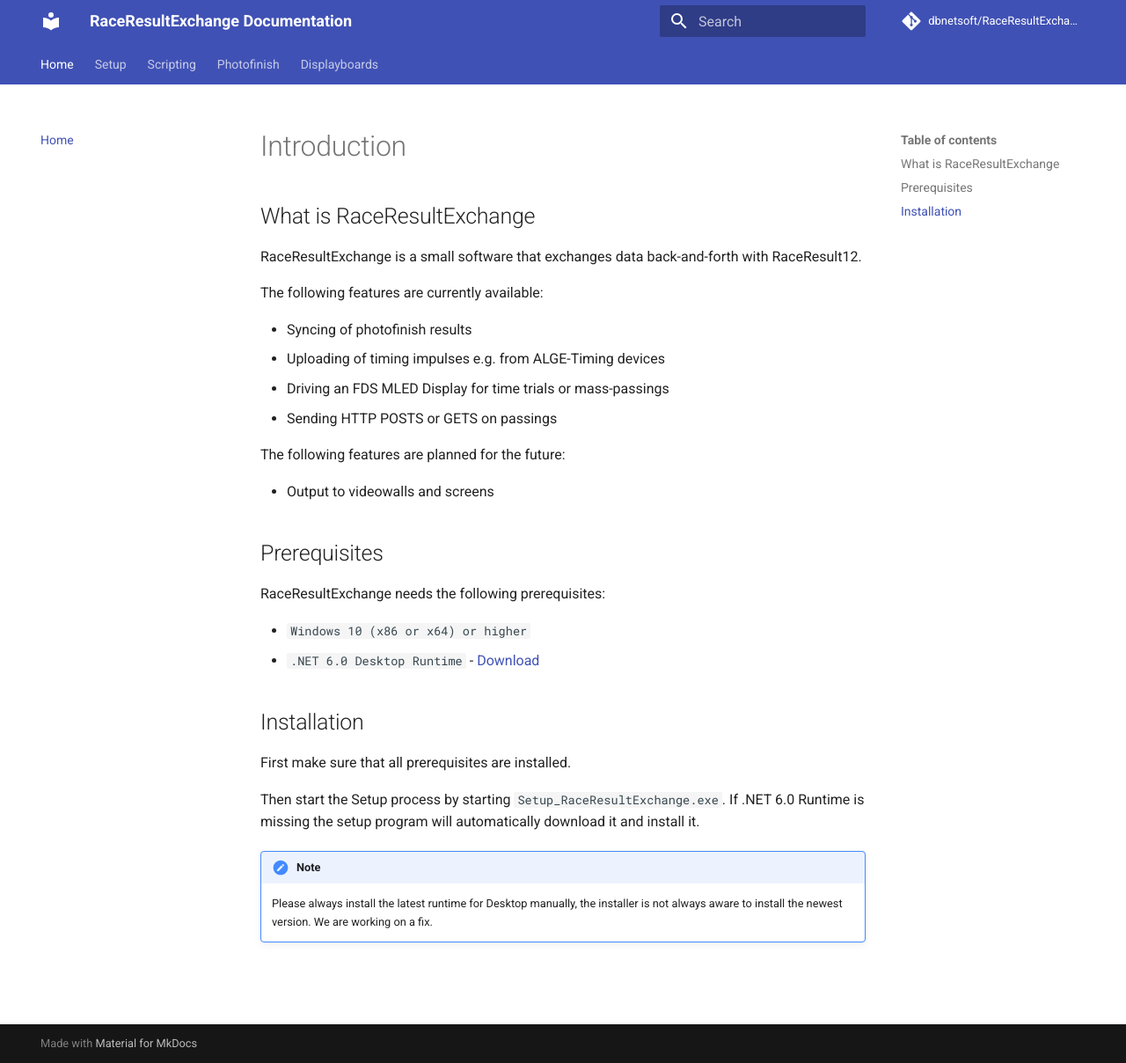
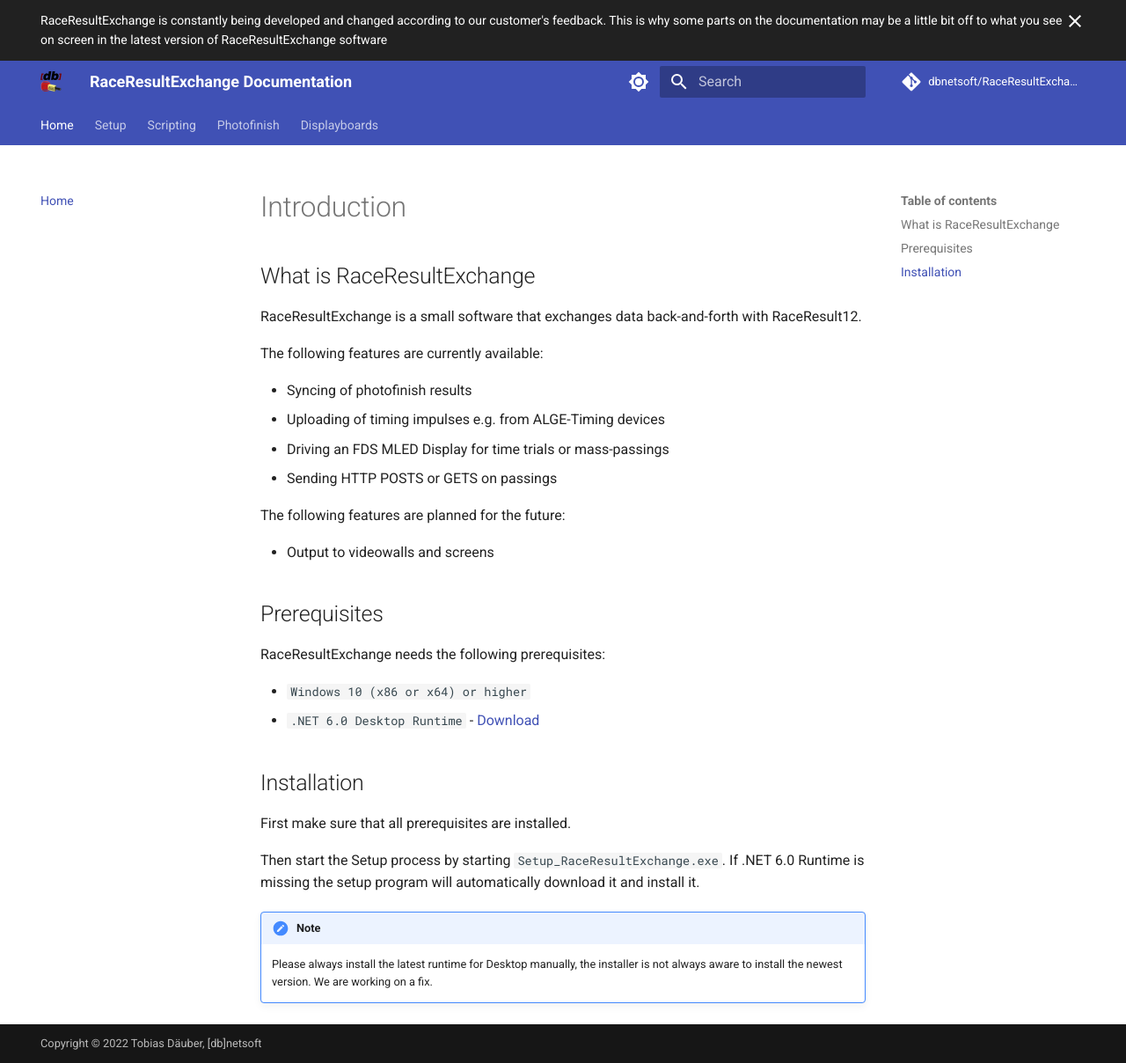
Before and after one commit to dbnetsoft/RaceResultExchangeDocumentation, an MkDocs documentation site: the page built from docs/index.md, in a window 1280 px wide and 1208 px high. Shown: the whole window at 88% size. Built offline with MkDocs 1.6.1 and Material for MkDocs 9.7.7, drawn with Linux system fonts in a browser that asks for light colours; comment, search, counter and statistics services are not loaded.

Commit message:
More features of theme activated

```diff
--- /dev/null
+++ b/docs/overrides/partials/main.html
@@ -0,0 +1,5 @@
+{% extends "base.html" %}
+
+{% block htmltitle %}
+  <title>Lorem ipsum dolor sit amet</title>
+{% endblock %}
--- a/mkdocs.yml
+++ b/mkdocs.yml
@@ -22,9 +22,32 @@
             - General: displayboards/algegazdline/index.md
             - Scripting: displayboards/algegazdline/scripting.md
 theme:
-    name: material
+    name: "material"
+    custom_dir: "overrides"
     features:
         - navigation.tabs
+        - navigation.tabs.sticky
+        - navigation.expand
+        - announce.dismiss
+    logo: assets/images/logo.png
+    palette:
+
+    # Palette toggle for light mode
+    - scheme: default
+      toggle:
+        icon: material/brightness-7
+        name: Switch to dark mode
+
+    # Palette toggle for dark mode
+    - scheme: slate
+      toggle:
+        icon: material/brightness-4
+        name: Switch to light mode
+
+copyright: Copyright &copy; 2022 Tobias Däuber, [db]netsoft
+
+extra:
+  generator: false
 
 markdown_extensions:
     - admonition
--- /dev/null
+++ b/overrides/main.html
@@ -0,0 +1,5 @@
+{% extends "base.html" %}
+
+{% block announce %}
+  <span>RaceResultExchange is constantly being developed and changed according to our customer's feedback. This is why some parts on the documentation may be a little bit off to what you see on screen in the latest version of RaceResultExchange software</span>
+{% endblock %}
```
Also changed, not shown: docs/assets/images/logo.png (added), docs/assets/images/title.png (added).
